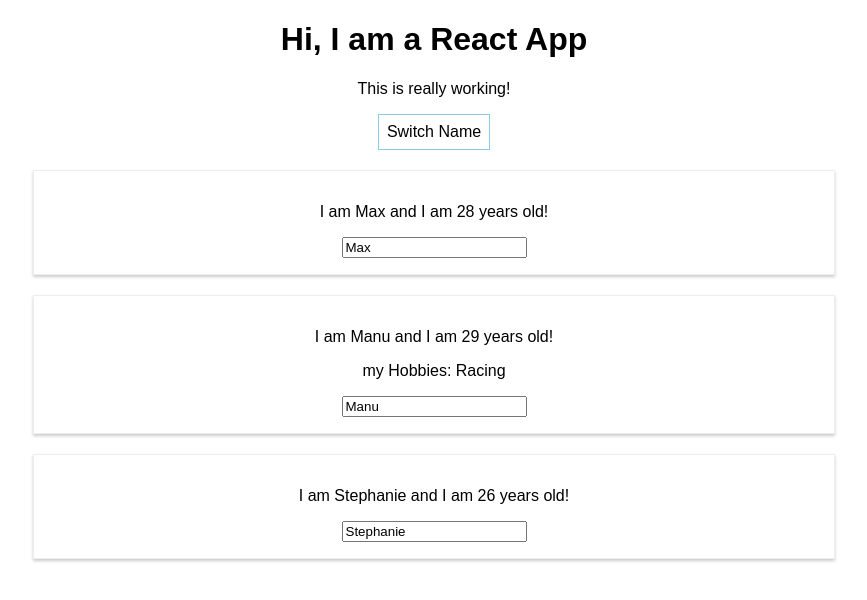
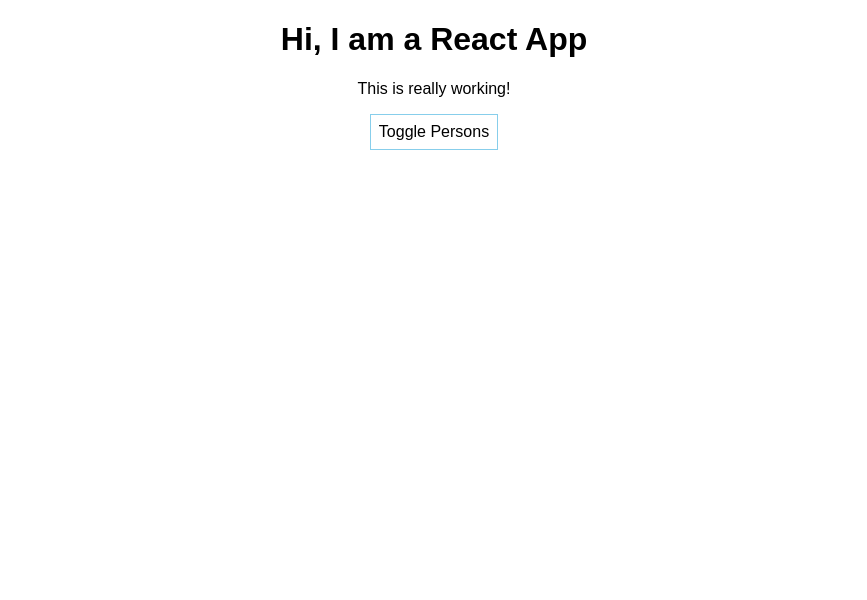
Before and after one commit to lisza/udemy-react, a React (Create React App) app in the folder 01-person-app/: page / in a window 1280 px wide. Shown: the top 600 px of the page, without its empty margins (206-1073 px from the left). Built offline with nearby package versions, Linux system fonts and the light colour scheme.

Commit message:
Dynamically create list items with map

```diff
--- a/01-person-app/src/App.js
+++ b/01-person-app/src/App.js
@@ -8,25 +8,25 @@
       { name: 'Max', age: 28 },
       { name: 'Manu', age: 29 },
       { name: 'Stephanie', age: 26 }
-    ]
+    ],
+    otherState: 'Some other value',
+    showPersons: false
   }
 
   // Good practice to call methods that are event handlers "Handler"
   // Using arrow functions here circumvents haing to .bind(this) because its
   // context is by default our component we're in.
   // To use regular function must bind: this.switchNameHandler.bind(this)
-  switchNameHandler = (newName) => {
-    // console.log(this);
-    // DON'T DO THIS: this.state.persons[0].name = "Maximilian";
-    // Use setState instead!
-    this.setState({
-      persons: [
-        { name: newName, age: 28 },
-        { name: 'Manu', age: 29 },
-        { name: 'Stephanie', age: 26 }
-      ]
-    });
-  };
+  deletePersonHandler = (personIndex) => {
+      // Create a copy of yr persons array before manipulating it,
+      // otherwise the original will be mutated since arrays are passed
+      // by reference: Can use Array.slice(); without arguments to do that.
+      // Or: persons = [...this.state.persons];
+      // Or: Array.from(this.state.persons);
+      const persons = this.state.persons.slice();
+      persons.splice(personIndex, 1); // Removes element at that index
+      this.setState({ persons: persons })
+  }
 
   nameChangedHandler = (event) => {
     this.setState({
@@ -38,9 +38,17 @@
     });
   };
 
+  togglePersonsHandler = () => {
+    const doesShow = this.state.showPersons;
+    // setState's changes get merged into state by React, so we can
+    // selectively set only the property we want to change without
+    // worrying about the rest.
+    this.setState({ showPersons: !doesShow });
+  }
+
   render() {
-    // Normal js variable/ object
-    // These styles are scoped to only this component
+    // style is a normal js variable/ object.
+    // These styles are scoped to only this component.
     const style = {
       backgroundColor: 'white',
       font: 'inherit',
@@ -49,6 +57,26 @@
       cursor: 'pointer'
     };
 
+    // Outsource the check for showPersons outside the return()
+    // to keep our code with conditional statements cleaner.
+    // We can define what persons returns here in regular js,
+    // then just subsitute persons down in the return.
+    let persons = null;
+
+    if (this.state.showPersons) {
+      persons = (
+        <div>
+          { this.state.persons.map((person, index) => {
+            return <Person
+              click={this.deletePersonHandler.bind(this, index)}
+              key={`person-${index}`}
+              name={person.name}
+              age={person.age} />
+          }) }
+        </div>
+      );
+    }
+
     return (
       <div className="App">
         <h1>Hi, I am a React App</h1>
@@ -56,20 +84,9 @@
 
         <button
           style={style}
-          onClick={this.switchNameHandler.bind(this, 'MAXXX111')}>Switch Name</button>
+          onClick={this.togglePersonsHandler}>Toggle Persons</button>
 
-        <Person
-          name={this.state.persons[0].name}
-          age={this.state.persons[0].age}/>
-        <Person
-          name={this.state.persons[1].name}
-          age={this.state.persons[1].age}
-          click={this.switchNameHandler.bind(this, 'MAXXX222')}
-          changed={this.nameChangedHandler}
-          >my Hobbies: Racing</Person>
-        <Person
-          name={this.state.persons[2].name}
-          age={this.state.persons[2].age}/>
+        {persons}
       </div>
     );
     // Compiles to JavaScript and is equivalent to this:
```
